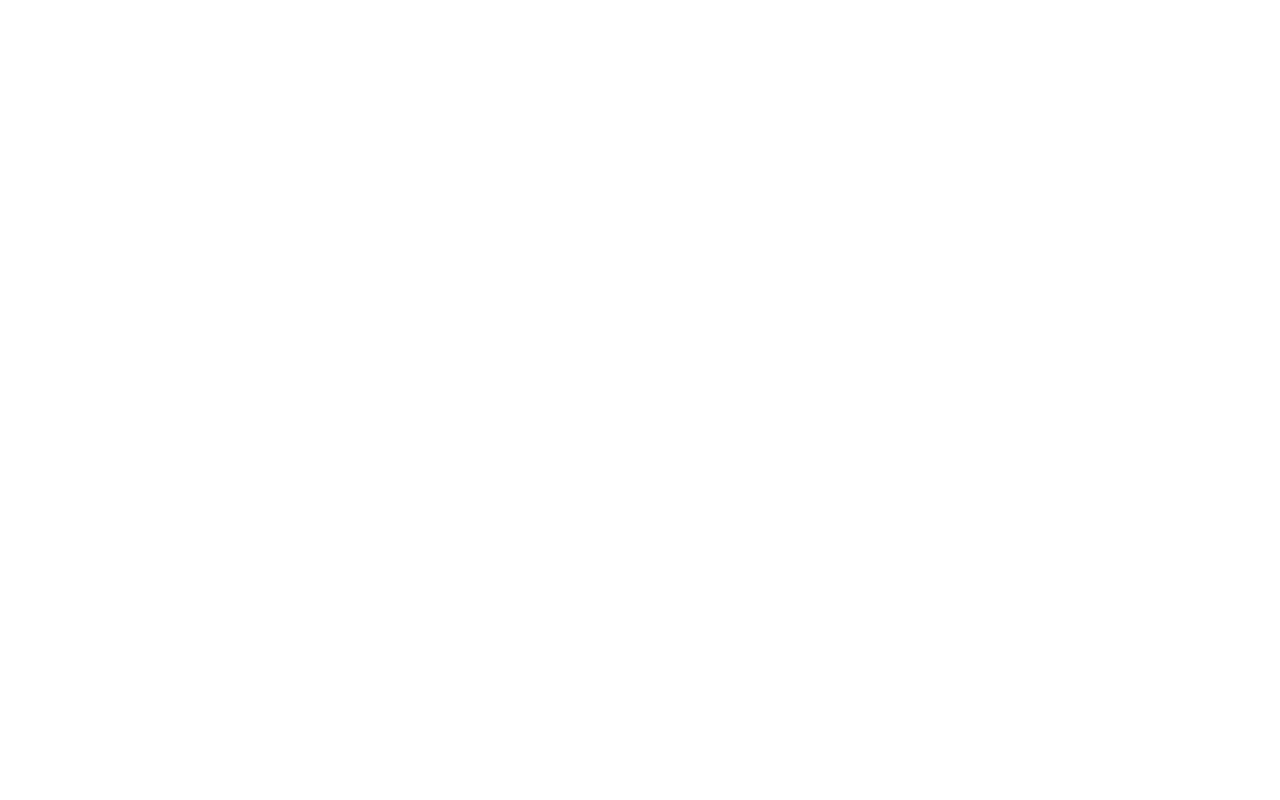
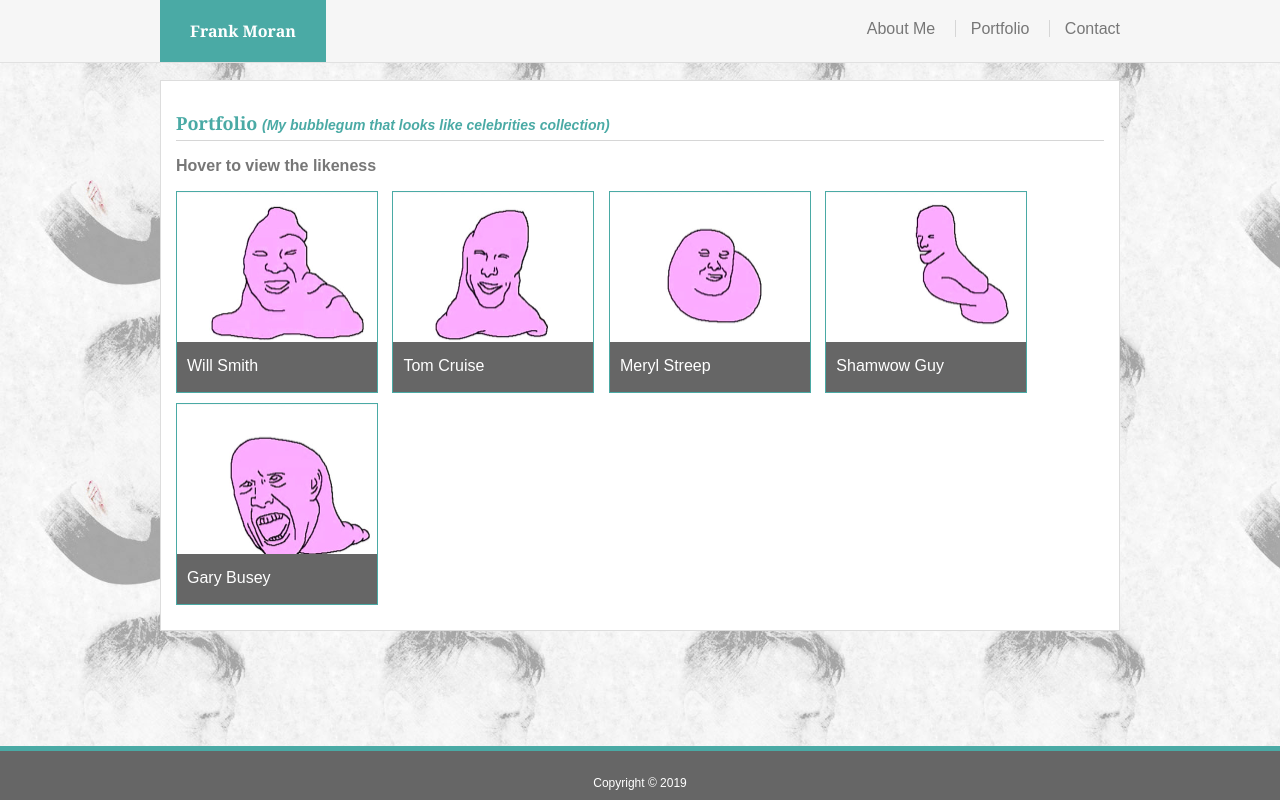
Before and after one commit to franklintendo/homework-1-portfolio, a plain HTML site: page portfolio.html in a window 1280 px wide. Drawn offline with Linux system fonts and the light colour scheme.

Commit message:
portfolio

```diff
--- a/assets/css/style.css
+++ b/assets/css/style.css
@@ -22,6 +22,7 @@ nav {
 	/*padding: 10px 0;*/
 	position: fixed;
     width: 100%;
+    z-index: 999;
 }
 
 nav a {
@@ -32,6 +33,10 @@ nav a {
 
 nav a:hover {
 	color: #4aaaa5;
+}
+
+h3 {
+	font-size: 16px;
 }
 
 .navbar--content {
@@ -106,10 +111,81 @@ nav a:hover {
 	padding-bottom: 5px;
 }
 
+.body--title h2 em{
+	font-family: 'Arial', 'Helvetica Neue', Helvetica, sans-serif;
+	font-size: 14px;
+}
+
 .portrait {
 	margin: 0 25px 25px 0;
 	width: 200px;
 	float: left;
+}
+
+.portfolio--thumb {
+	display: inline-block;
+	width: 200px;
+	height: 200px;
+	border: 1px solid #4aaaa5;
+	margin-right: 10px;
+	margin-bottom: 10px;
+	position: relative;
+}
+
+.portfolio--thumb.will {
+	background-image: url('../images/thumbs/will-1.jpg');
+	background-size: 200px 163px;
+}
+
+.portfolio--thumb.will:hover {
+	background-image: url('../images/thumbs/will-2.jpg');
+}
+
+.portfolio--thumb.meryl {
+	background-image: url('../images/thumbs/meryl-1.jpg');
+	background-size: 200px 163px;
+}
+
+.portfolio--thumb.meryl:hover {
+	background-image: url('../images/thumbs/meryl-2.jpg');
+}
+
+.portfolio--thumb.gary {
+	background-image: url('../images/thumbs/gary-1.jpg');
+	background-size: 200px 163px;
+}
+
+.portfolio--thumb.gary:hover {
+	background-image: url('../images/thumbs/gary-2.jpg');
+}
+
+.portfolio--thumb.tom {
+	background-image: url('../images/thumbs/tom-1.jpg');
+	background-size: 200px 163px;
+}
+
+.portfolio--thumb.tom:hover {
+	background-image: url('../images/thumbs/tom-2.jpg');
+}
+
+.portfolio--thumb.shamwow {
+	background-image: url('../images/thumbs/shamwow-1.jpg');
+	background-size: 200px 163px;
+}
+
+.portfolio--thumb.shamwow:hover {
+	background-image: url('../images/thumbs/shamwow-2.jpg');
+}
+
+.portfolio--text {
+	position: absolute;
+	bottom: 0px;
+	width: 100%;
+	height: 50px;
+	background-color: #666;
+	color: #FFFFFF;
+	padding: 15px 10px 10px 10px;
+	box-sizing: border-box;
 }
 
 footer {
--- a/portfolio.html
+++ b/portfolio.html
@@ -1,10 +1,52 @@
 <!DOCTYPE html>
 	<html>
 		<head>
-
+			<title>Frank Moran - Portfolio</title>
+			<!-- <link rel="stylesheet" type="text/css" href="assets/css/reset.css"> -->
+			<link rel="stylesheet" type="text/css" href="assets/css/style.css">
 		</head>
 		<body>
+			<nav>
+				<div class="navbar--content" style="">
+					<div class="navbar--name" style=""><h1>Frank Moran</h1></div>
+					<div class="navbar--links" style="">
+						<ul style="">
+							<li><a href="index.html">About Me</a></li>
+							<li><a href="portfolio.html">Portfolio</a></li>
+							<li><a href="contact.html">Contact</a></li>
+						</ul>
+					</div>
+				</div>
+			</nav>
+			<div class="body--container">
+				<div class="body--content">
+						<div class="body--title">
+							<h2>Portfolio <em>(My bubblegum that looks like celebrities collection)</em></h2>
 
+						</div>
+						<h3>Hover to view the likeness</h3>
+						<div class="portfolio--thumb will">&nbsp;
+							<div class="portfolio--text">Will Smith</div>
+						</div>
+						<div class="portfolio--thumb tom">&nbsp;
+							<div class="portfolio--text">Tom Cruise</div>
+						</div>
+						<div class="portfolio--thumb meryl">&nbsp;
+							<div class="portfolio--text">Meryl Streep</div>
+						</div>
+						<div class="portfolio--thumb shamwow">&nbsp;
+							<div class="portfolio--text">Shamwow Guy</div>
+						</div>
+						<div class="portfolio--thumb gary">&nbsp;
+							<div class="portfolio--text">Gary Busey</div>
+						</div>
+				</div>
+			</div>
+			<footer>
+				<div class="footer--content">
+					Copyright &copy; 2019
+				</div>
+			</footer>
 		</body>
 	</html>
 </html>
```
Also changed, not shown: contact.html (+4 -1 lines), assets/images/thumbs/gary-1.jpg (added), assets/images/thumbs/gary-2.jpg (added), assets/images/thumbs/meryl-1.jpg (added), assets/images/thumbs/meryl-2.jpg (added), assets/images/thumbs/shamwow-1.jpg (added), assets/images/thumbs/shamwow-2.jpg (added), assets/images/thumbs/tom-1.jpg (added), assets/images/thumbs/tom-2.jpg (added), assets/images/thumbs/will-1.jpg (added), assets/images/thumbs/will-2.jpg (added).
